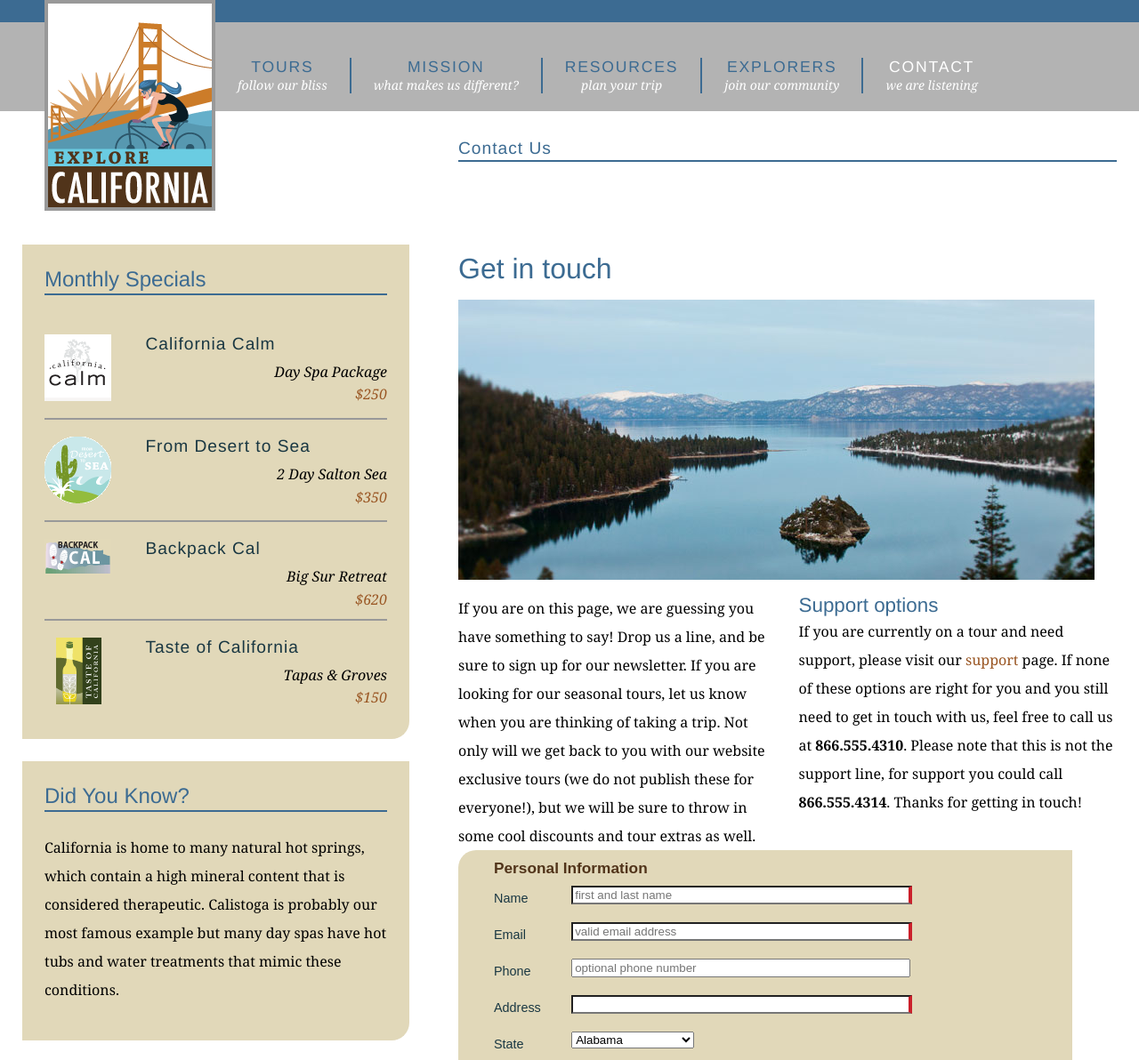
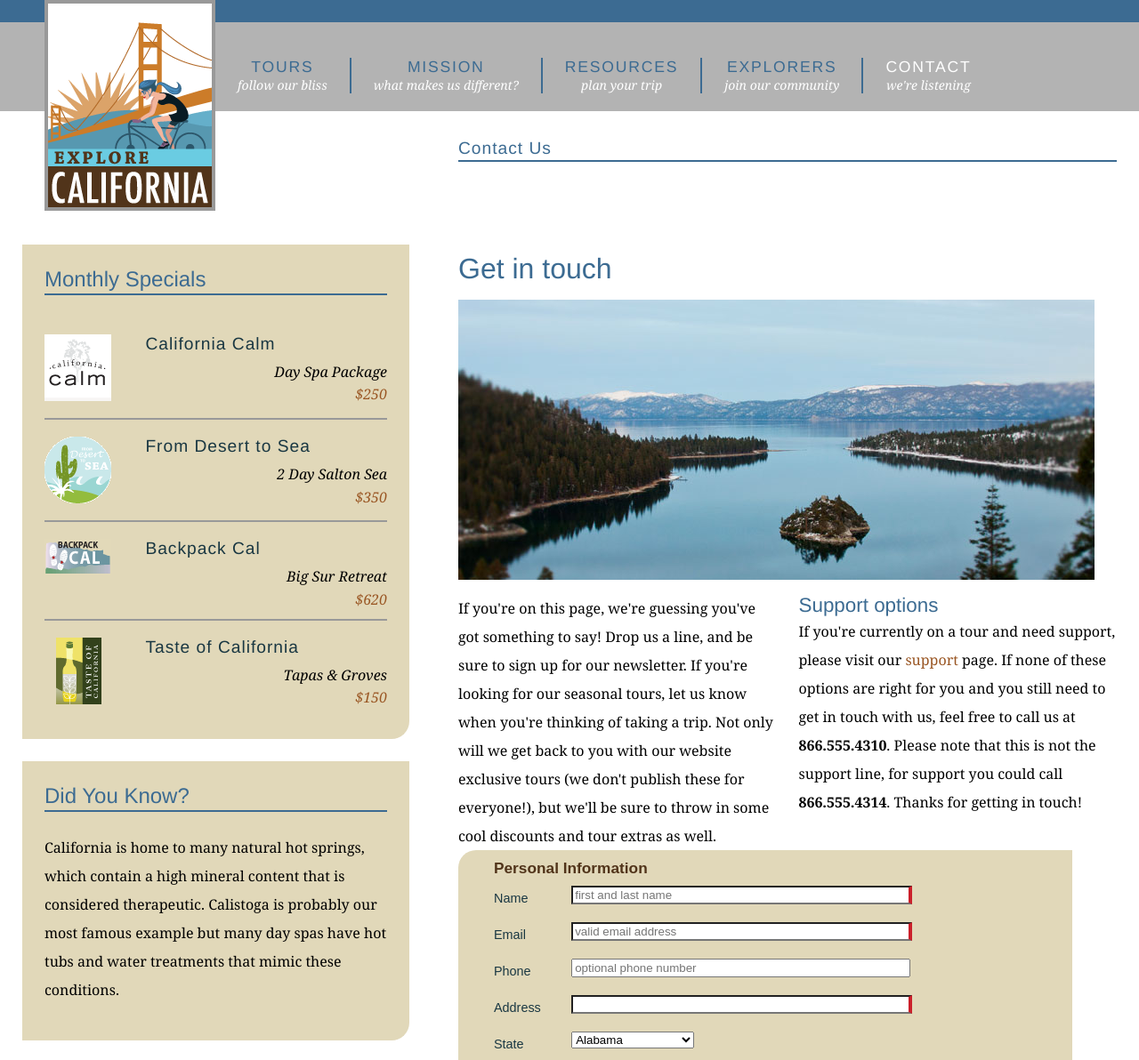
Before and after one commit to danscheve/explore_ca, a plain HTML site: page contact.html in a window 1280 px wide. Shown: the top 1192 px of the page at 89% size. Drawn offline with Linux system fonts and the light colour scheme.

Commit message:
where am I

```diff
--- a/contact.html
+++ b/contact.html
@@ -45,7 +45,7 @@
                 <li><a href="explorers/video.html" title="check out our podcast">Video podcast</a></li>
               </ul>
             </li>
-            <li><a href="contact.html" title="contact us" class="current">Contact <br /><span class="tagline">we are listening</span></a>
+            <li><a href="contact.html" title="contact us" class="current">Contact <br /><span class="tagline">we're listening</span></a>
               <ul>
                 <li><a href="support.html" title="need help?">Support</a></li>
               </ul>
@@ -68,10 +68,10 @@
           <h1>Get in touch</h1>
           <img src="assets/images/emerald_bay.jpg" alt="Beautiful Lake Tahoe" class="articleImage" />
           <div class="multiCol">
-            <p>If you are on this page, we are guessing you have something to say! Drop us a line, and be sure to sign up for our newsletter. If you are looking for our seasonal tours,  let us know when you are thinking of taking a trip. Not only will we get back to you with our website exclusive tours (we do not publish these for everyone!), but we will be sure to throw in some cool discounts and tour extras as well.</p>
+            <p>If you're on this page, we're guessing you've got something to say! Drop us a line, and be sure to sign up for our newsletter. If you're looking for our seasonal tours,  let us know when you're thinking of taking a trip. Not only will we get back to you with our website exclusive tours (we don't publish these for everyone!), but we'll be sure to throw in some cool discounts and tour extras as well.</p>
 
             <h2>Support options</h2>
-            <p>If you are currently on a tour and need support, please visit our <a href="support.html">support</a> page. If none of these options are right for you and you still need to get in touch with us, feel free to call us at<span class="phone"> <strong>866.555.4310</strong>. Please note that this is not the support line, for support you could call </span><strong>866.555.4314</strong>. Thanks for getting in touch!</p>
+            <p>If you're currently on a tour and need support, please visit our <a href="support.html">support</a> page. If none of these options are right for you and you still need to get in touch with us, feel free to call us at<span class="phone"> <strong>866.555.4310</strong>. Please note that this is not the support line, for support you could call </span><strong>866.555.4314</strong>. Thanks for getting in touch!</p>
           </div>
 
           <form id="frmContact" name="frmContact" method="post" action="contact_process.html">
@@ -207,7 +207,7 @@
                 <label for="comments">Comments</label><br />
                 <textarea name="comments2" id="comments" cols="45" rows="5" tabindex="270"></textarea>
               </p>
-              <p>Would you like to receive our monthly tour specials newsletter? No, we don not spam or share your information with anyone else. Read our <a href="privacy.html">privacy policy</a>.</p>
+              <p>Would you like to receive our monthly tour specials newsletter? No, we don't spam or share your information with anyone else. Read our <a href="privacy.html">privacy policy</a>.</p>
               <p>
                 <input type="radio" name="newsletter" id="newsletter_yes" value="yes" tabindex="280">
                 <label for="newsletter_yes" class="inline break">Please send me the newsletter!</label>
```
